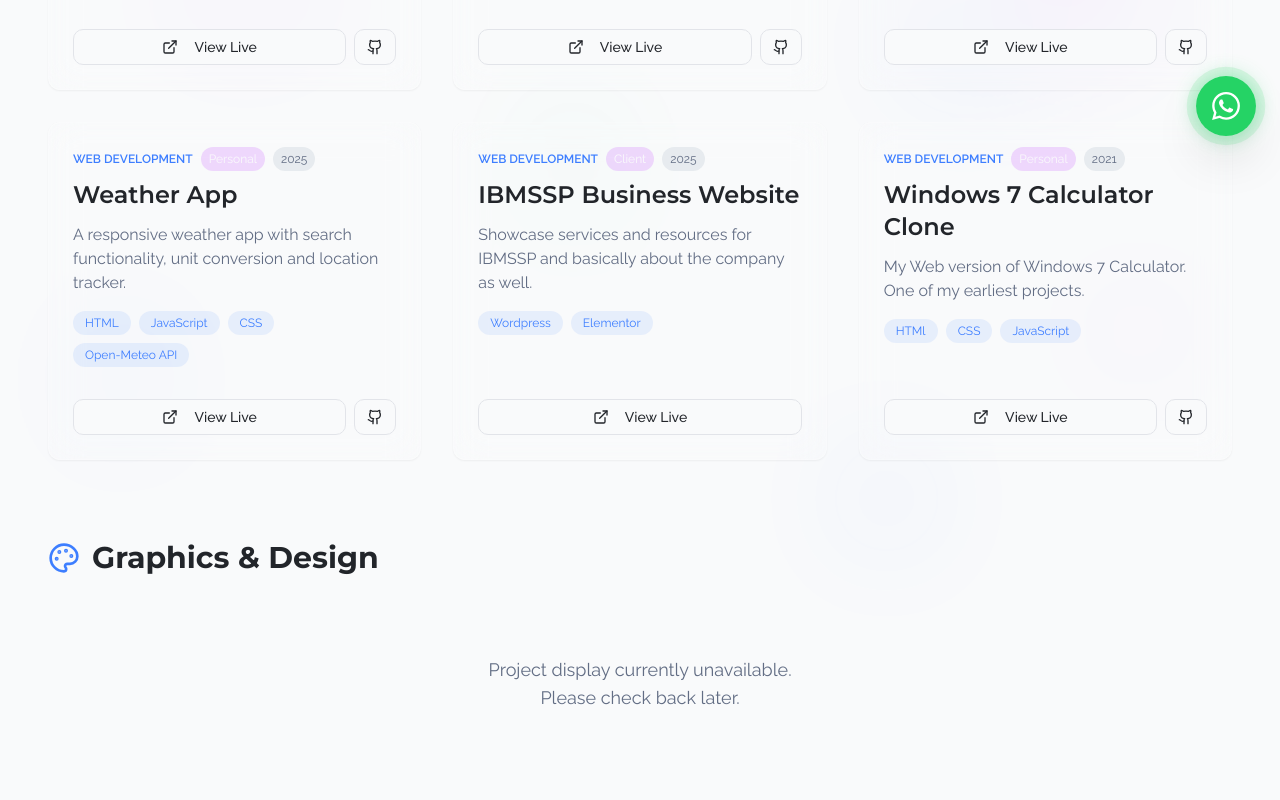
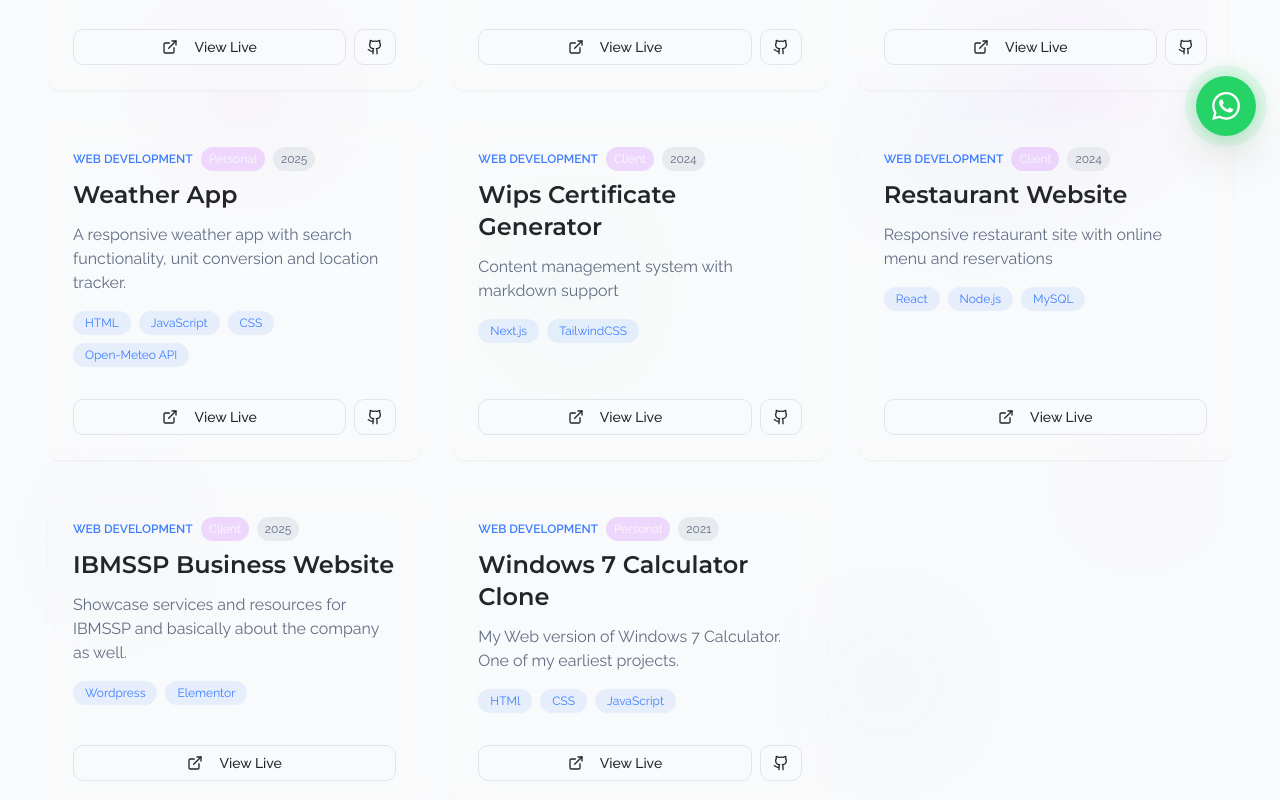
Before and after one commit to tmb101tech/tmb-space, a React (Vite) app: page /projects in a window 1280 px wide. Shown: the part 640-1440 px from the top of the page. Built offline with nearby package versions, Linux system fonts and the light colour scheme; the HTML template or start-up script is replaced by a standard one.

Commit message:
updated new projects

```diff
--- a/src/pages/Projects.tsx
+++ b/src/pages/Projects.tsx
@@ -61,24 +61,26 @@ const projects: Project[] = [
     github: 'https://github.com/tmb101tech/Weather-app',
     live: 'https://universal-weather-forcast.netlify.app/',
   },
-  // {
-  //   title: 'Blog Platform',
-  //   category: 'Web Development',
-  //   subcategory: 'Personal',
-  //   description: 'Content management system with markdown support',
-  //   stack: ['React', 'Node.js', 'MongoDB', 'Express'],
-  //   type: 'web',
-  //   year: '2024',
-  // },
-  // {
-  //   title: 'Restaurant Website',
-  //   category: 'Web Development',
-  //   subcategory: 'Client',
-  //   description: 'Responsive restaurant site with online menu and reservations',
-  //   stack: ['React', 'Node.js', 'MySQL'],
-  //   type: 'web',
-  //   year: '2024',
-  // },
+  {
+    title: 'Wips Certificate Generator',
+    category: 'Web Development',
+    subcategory: 'Client',
+    description: 'Content management system with markdown support',
+    stack: ['Next.js', 'TailwindCSS'],
+    type: 'web',
+    year: '2024',
+    github: 'https://github.com/tmb101tech/WIPS-Certificate-Generator',
+    live: 'https://wips-certificate-generator.vercel.app/',
+  },
+  {
+    title: 'Restaurant Website',
+    category: 'Web Development',
+    subcategory: 'Client',
+    description: 'Responsive restaurant site with online menu and reservations',
+    stack: ['React', 'Node.js', 'MySQL'],
+    type: 'web',
+    year: '2024',
+  },
   {
     title: 'IBMSSP Business Website',
     category: 'Web Development',
```
Also changed, not shown: 1 other file (tests, documents, lock files or other folders).
